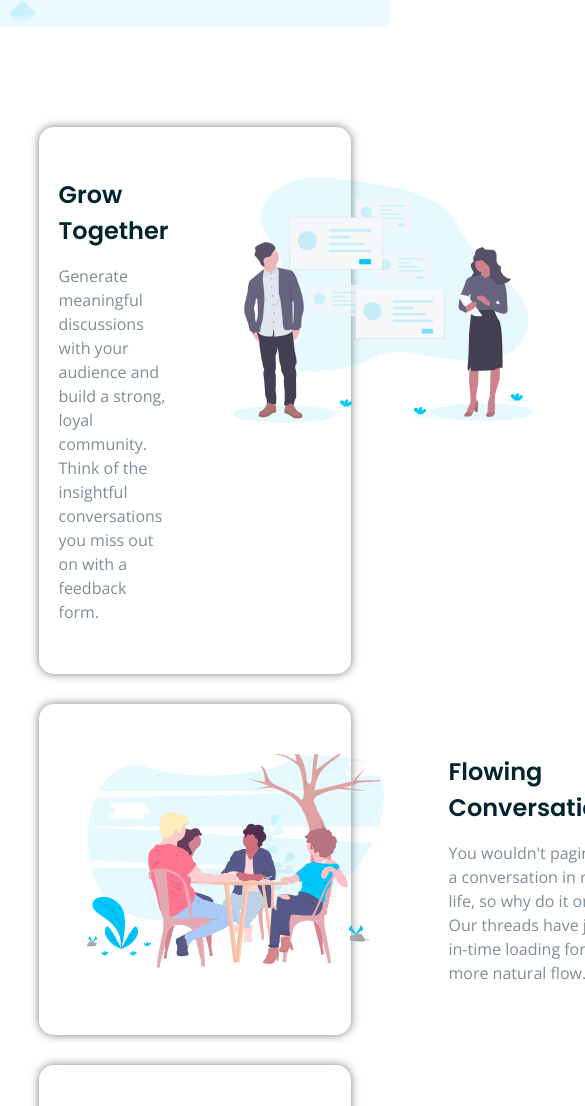
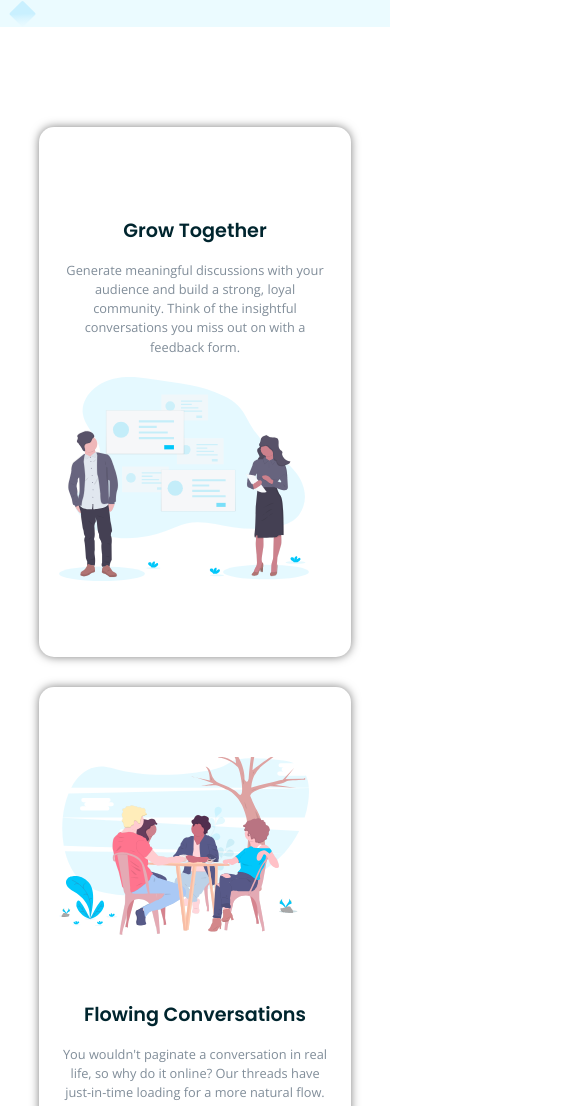
Before and after one commit to mishra016/Huddle-landing-page2, a plain HTML site: page index.html in a window 390 px wide. Shown: the part 757-1863 px from the top of the page, 585 px wide, since content can reach past the window. Drawn offline with nearby package versions, Linux system fonts and the light colour scheme.

Commit message:
Update style.css

```diff
--- a/style.css
+++ b/style.css
@@ -14,9 +14,6 @@ h1,h2 {
   font-family: 'Poppins', sans-serif;
 }
 
-h2 {
-  font-size: 1.215rem;
-}
 
 p {
   font-size: 0.937rem;
@@ -108,6 +105,7 @@ button{
   margin: 30px auto auto auto;
 }
 
+
 .testimonial-box:nth-child(1),
 .testimonial-box:nth-child(2),
 .testimonial-box:nth-child(3) {
@@ -165,7 +163,7 @@ aside.testimonial-box {
 }
 
 .second aside > h2 {
-   font-size: 1.296rem;
+   font-size: 1.62rem;
    max-width: unset;
    margin-right: auto;
    margin-left: auto;
@@ -174,7 +172,8 @@ aside.testimonial-box {
 aside button{
    padding: 1rem 4.3rem;
    font-size: 0.823rem;
-   margin-top: 10px;
+   margin-top: 20px;
+   font-weight: bold;
 }
 
 .third{
@@ -271,10 +270,42 @@ ion-icon {
     text-align: center;
  }
 
-
  .mock{
     width: 90%;
     margin: 60px 20px auto;
+ }
+
+ .testimonial-box:nth-child(1),
+ .testimonial-box:nth-child(2),
+ .testimonial-box:nth-child(3) {
+    display: block;
+ }
+
+ .img{
+   width: 250px;
+   margin: 20px;
+ }
+
+ .testimonial-text {
+    text-align: center;
+ }
+
+ .testimonial-box h2{
+   margin-top: 40px;
+   font-size: 1.2rem;
+ }
+
+ .testimonial-text p{
+   font-size: 0.8rem;
+ }
+
+ .second aside > h2{
+    font-size: 1rem;
+ }
+
+ aside button {
+    font-size: 0.678rem;
+    padding: 1rem 3.8rem;
  }
 
   .container-fluid{
```
Lines whose indentation alone changed are shown as unchanged.
